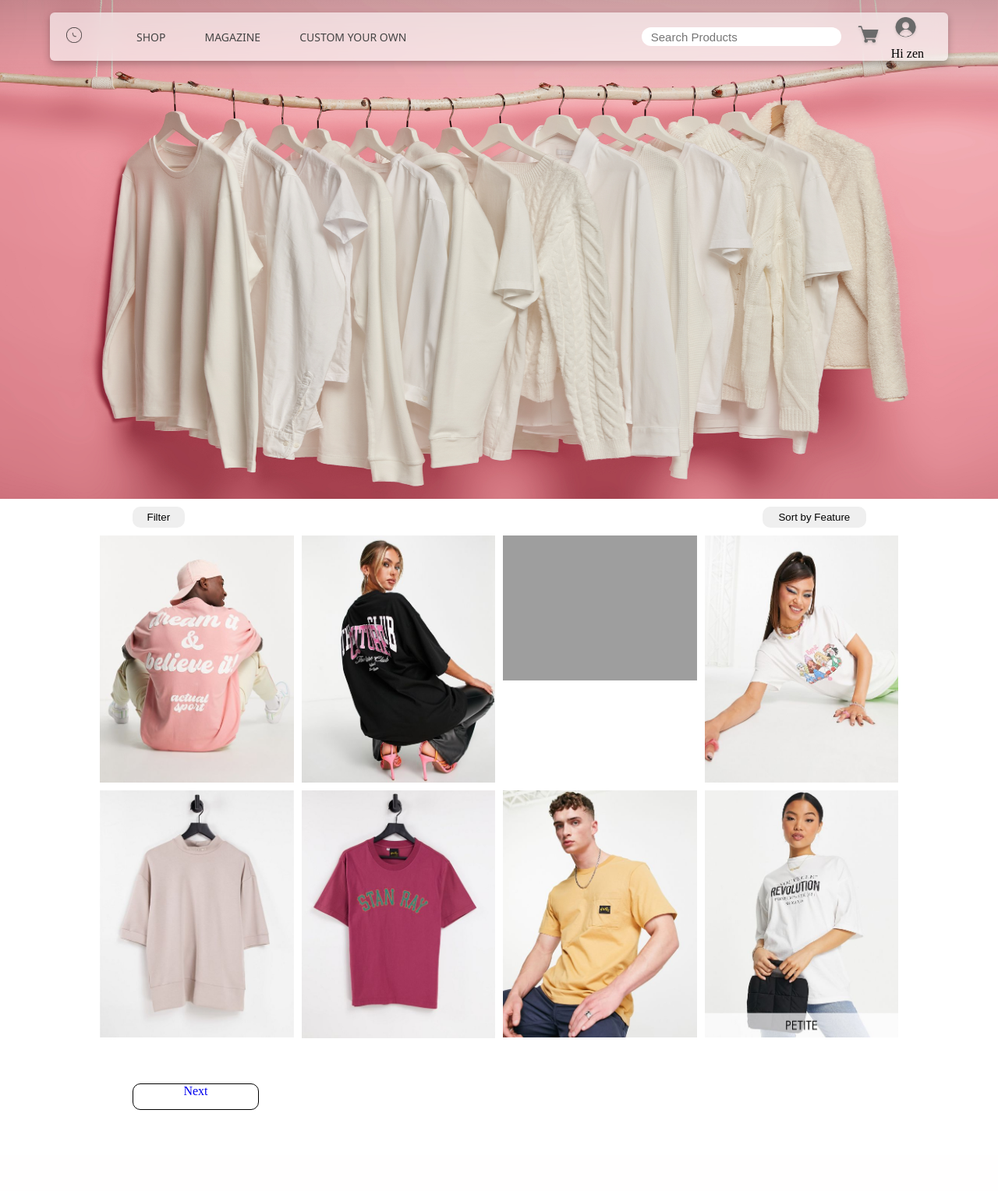
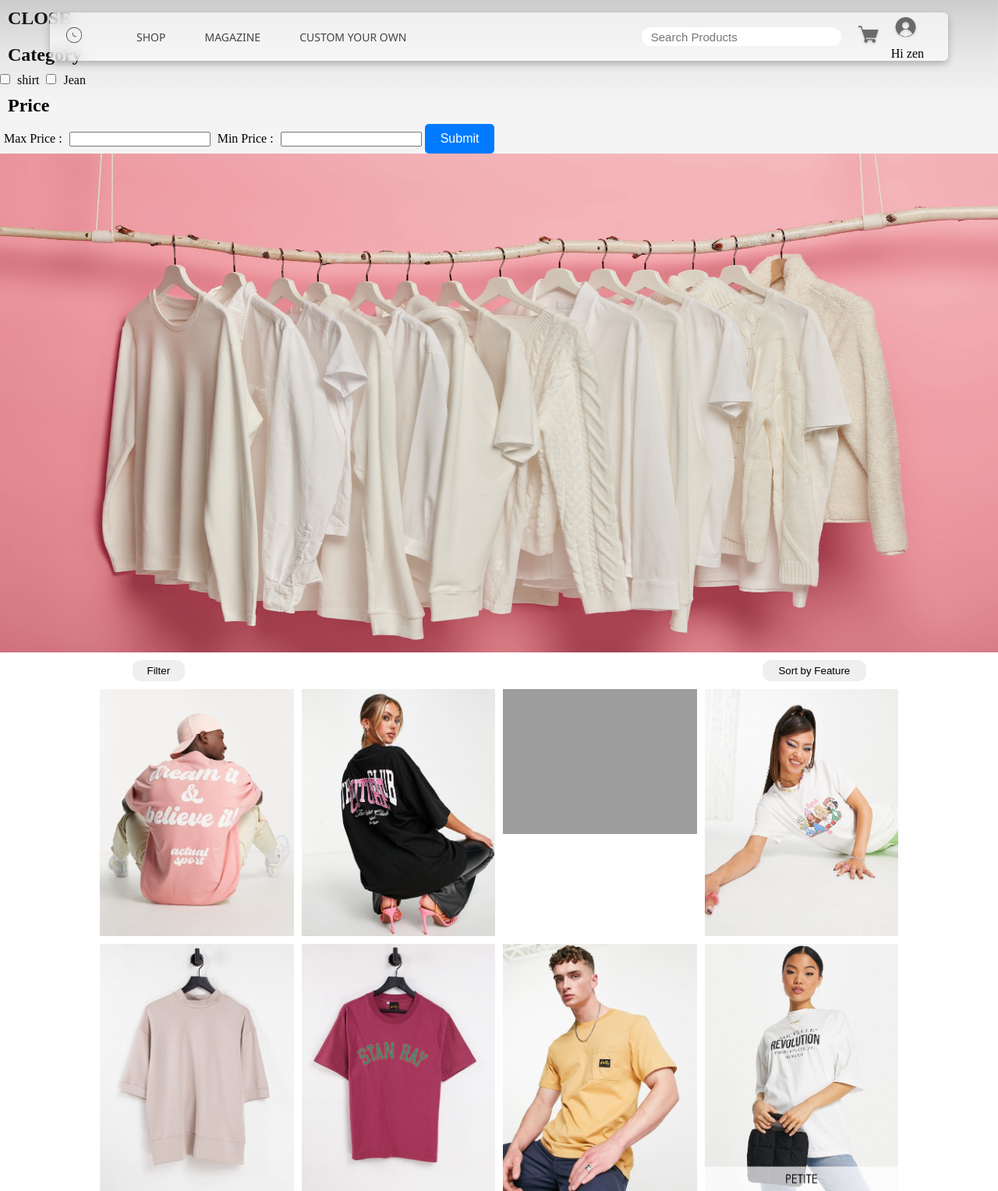
Before and after one commit to PataninThongsongsom/Miniprojectweb, a PHP site: page /php/Shop.php in a window 1280 px wide. Shown: the top 1528 px of the page at 78% size. Before the commit the page ends 1424 px from the top, so only its background shows below. Run offline with PHP 8.4, Linux system fonts and the light colour scheme; a user stored in the database is signed in; data comes from the database, SQL or seed files in the repository; some libraries are stand-ins or nearby versions; grey boxes are pictures that could not be loaded.

Commit message:
changes style

```diff
--- a/css/style.css
+++ b/css/style.css
@@ -345,12 +345,6 @@ Shop
     align-items: center;
     justify-content: space-between;
 }
-.Shop-filter img{
-    justify-content: center;
-    align-items: center;
-    height: 10vh;
-    width: 10vh;
-}
 .shop-top-bg{
     display: block;
     background-size: cover ;
@@ -406,55 +400,33 @@ Shop
     height: auto;
     display: block;
 }
-#side{
-    height: 100%;
-    position: absolute;
-    background-color: rgb(255, 255, 255);
-    padding-right: 20% ;
-    color: #090909;
-    position: fixed;
-    z-index: 10;
-    display: none;
+
+
+#side {
+    background-color: #f4f4f4; /* Adjust the color as needed */
 }
-#side-content {
-    font-size: large;
-    display: block;
-    margin-left: 10%;
+#side h1 {
+    font-size: 1.5rem; /* Adjust the font size as needed */
+    padding: 10px; /* Add padding to headings for better spacing */
 }
-#side-content h1 {
-    font-size: 2em;
-    margin: 10% 0%;
-    width: 100%;
+
+#side label {
+    font-size: 1rem; /* Adjust the font size for labels */
+    padding: 5px; /* Add padding to labels for better spacing */
 }
-#category input ,label{
-    display: inline;
-    width: 2em;
-    height: 1.5em;
+#side input[type="checkbox"] {
+    margin-right: 0px; /* Add spacing between checkboxes and labels */
 }
-#Price input{
-    width: 10em;
+
+#side input[type="checkbox"]:checked + label {
+    font-weight: bold; /* Make the label bold when the checkbox is checked */
 }
-#Price{
-    display: grid;
-    grid-template-columns: auto auto;
-    gap: 10px;
+#submit-filter {
+    background-color: #007bff; /* Change the button background color */
+    color: white; /* Change the text color */
+    border: none;
+    padding: 10px 20px; /* Adjust padding as needed */
+    font-size: 1rem; /* Adjust the font size */
+    border-radius: 5px; /* Add rounded corners */
+    cursor: pointer;
 }
-#Price label,input{
-    width: 10em;
-}
-#closeFilter  {
-    margin: 10%;
-    align-items: start;
-    text-align: start;
-}
-#submit-filter{
-    margin-top: 20%;
-    border-radius: 10px;
-    border: none;
-    background-color: #606060;
-    color: white;
-    height: 2em;
-}
-#closeFilter{
-    color: red;
-}
--- a/php/Shop.php
+++ b/php/Shop.php
@@ -62,24 +62,20 @@ $con->close(); // Close the database connection
 
     <nav id="side">
         <h1 id="closeFilter">CLOSE</h1>
-        <div id="side-content">
-            <h1>Category</h1>
-            <div id="category">
+        <form action="" method="post">
+                <h1>Category</h1>
                 <input type="checkbox" id="shirt" name="shirt" value="shirt">
                 <label for="shirt">shirt</label>
                 <input type="checkbox" id="Jean" name="Jean" value="Jean">
                 <label for="Jean"> Jean</label>
-            </div>
-            <h1>Price</h1>
-            <div id="Price">
+
+                <h1>Price</h1>
                 <label for="max-price">Max Price : </label>
                 <input type="text">
                 <label for="max-price">Min Price : </label>
                 <input type="text">
-            </div>
-            <input type="submit" id="submit-filter">
-            <!-- <h1>Color</h1> -->
-        </div>
+                <input type="submit" id="submit-filter">
+        </form>
     </nav>
 
     <div class="top-menu">
```
